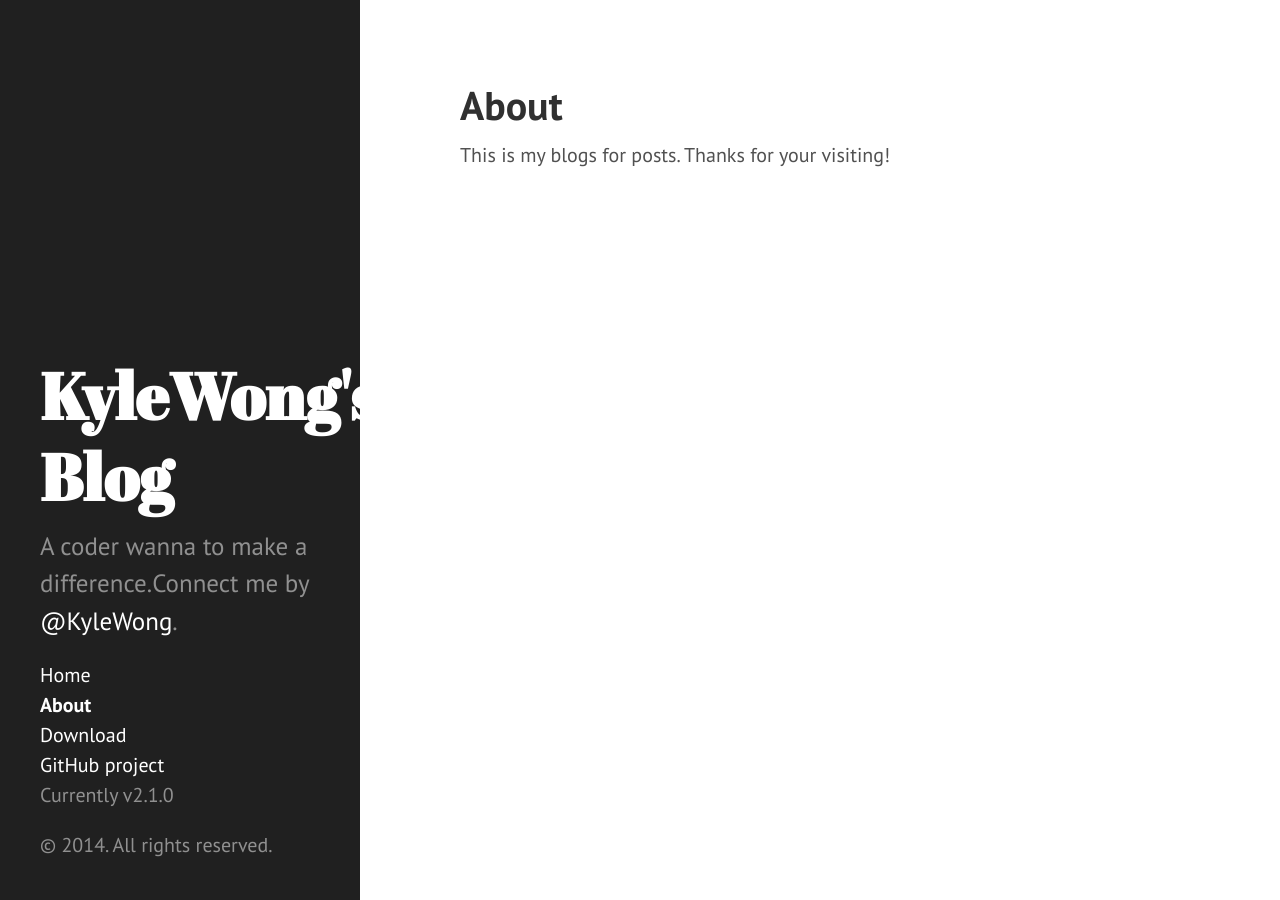
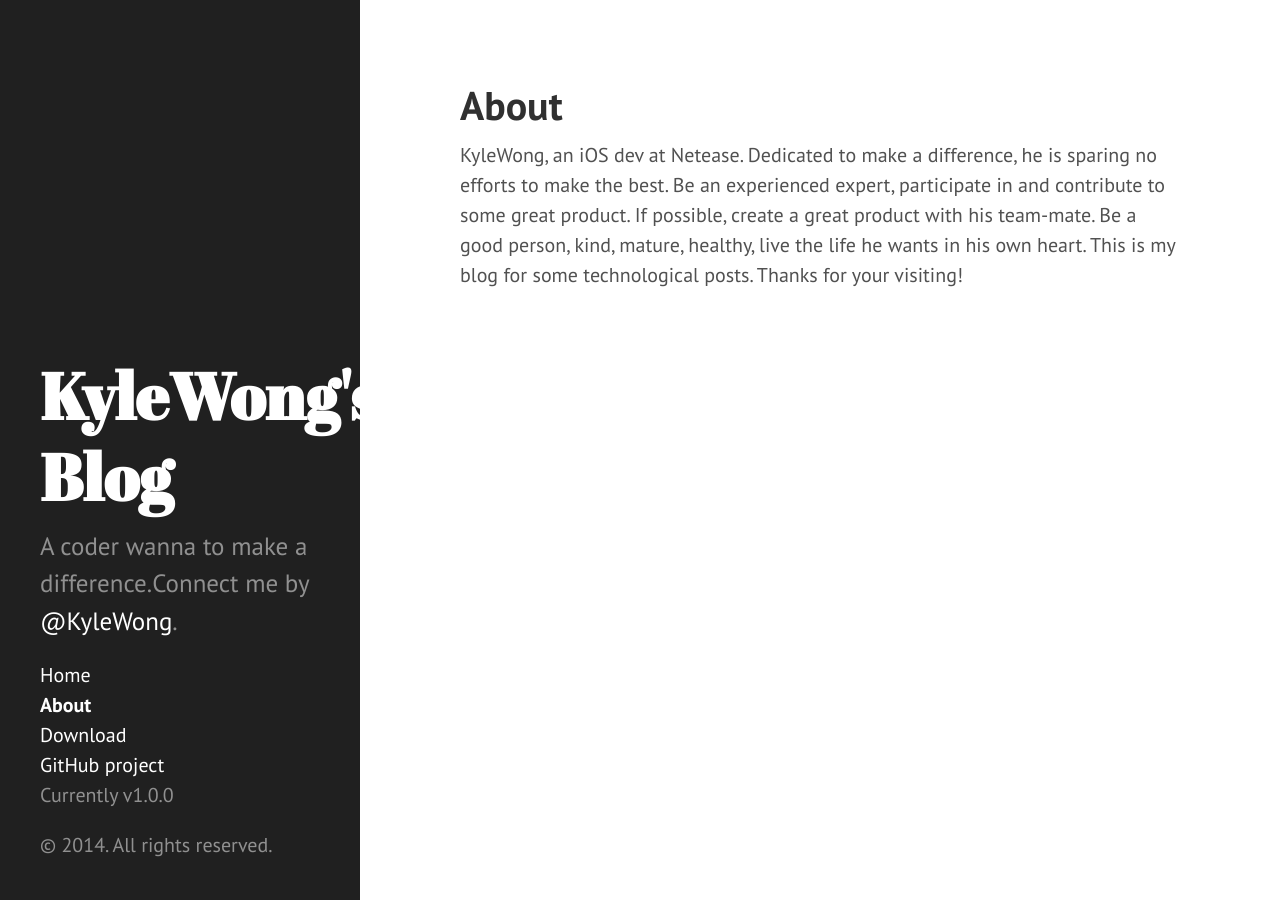
Before and after one commit to kangwang1988/kangwang1988.github.io, a Jekyll site: the page built from about.md, in a window 1280 px wide. Built offline with Jekyll 4.4.1, drawn with Linux system fonts in a browser that asks for light colours; Markdown is read by kramdown in place of the engine named in the settings.

Commit message:
Modify about me.

```diff
--- a/_config.yml
+++ b/_config.yml
@@ -18,7 +18,7 @@
 paginate:         5
 
 # Custom vars
-version:          2.1.0
+version:          1.0.0
 
 github:
   repo:           https://github.com/kangwang1988/kangwang1988.github.io
--- a/about.md
+++ b/about.md
@@ -2,6 +2,8 @@
 layout: page
 title: About
 ---
-
-This is my blogs for posts.
+KyleWong, an iOS dev at Netease. Dedicated to make a difference, he is sparing no efforts to make the best.
+Be an experienced expert, participate in and contribute to some great product. If possible, create a great product with his team-mate.
+Be a good person, kind, mature, healthy, live the life he wants in his own heart.
+This is my blog for some technological posts.
 Thanks for your visiting!
```
